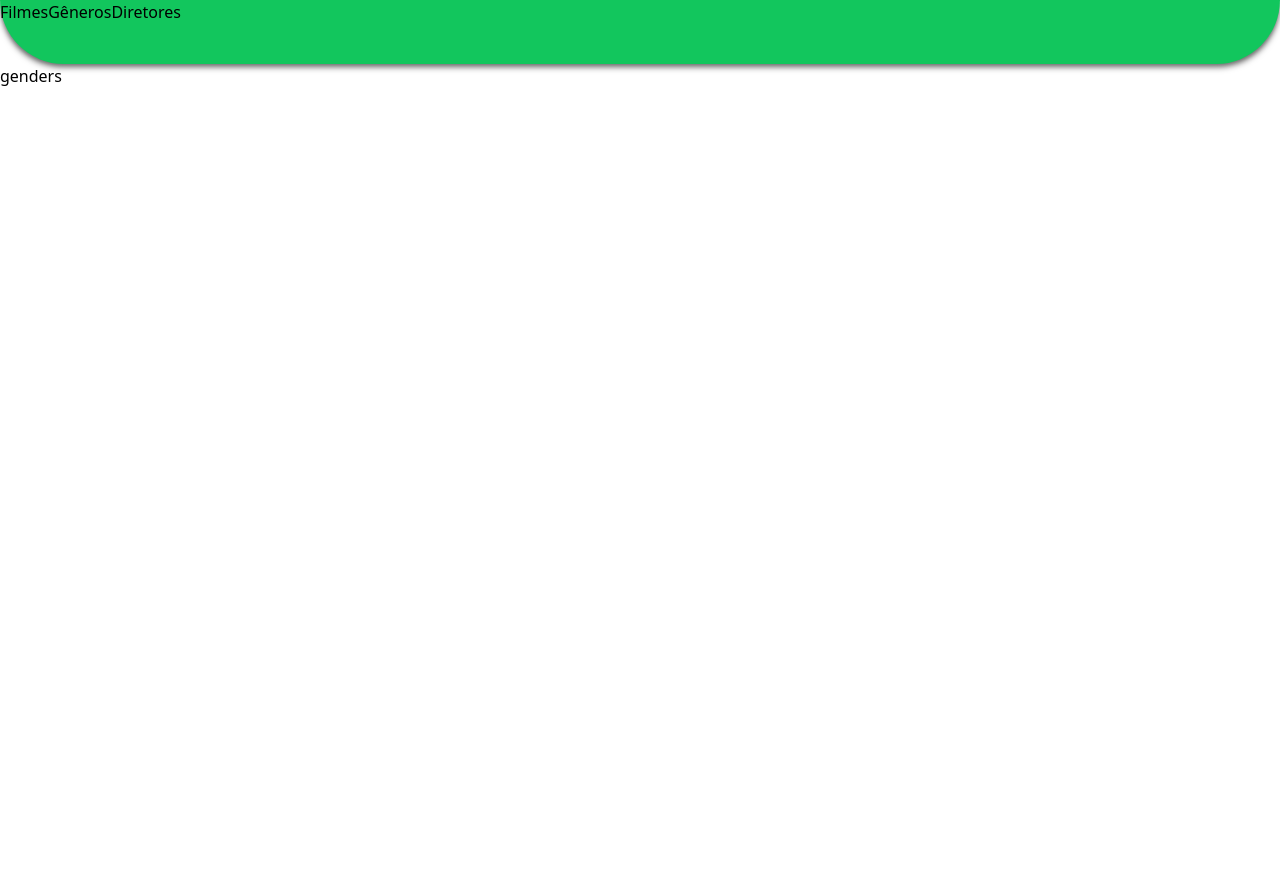
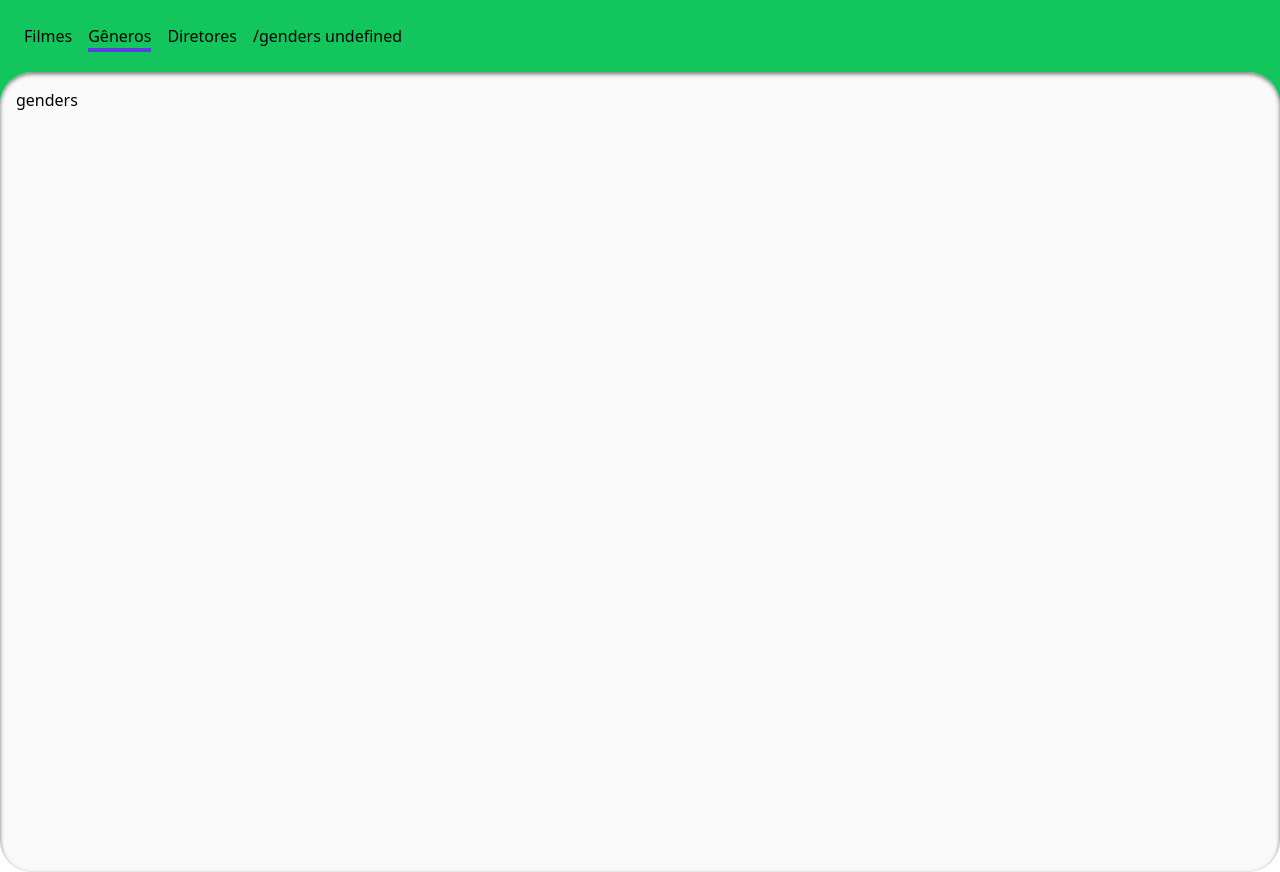
Before and after one commit to NLav/MoviesTracker, a React (Vite) app: page /genders in a window 1280 px wide. Before the commit the page ends 800 px from the top, so only its background shows below. Built offline with nearby package versions, Linux system fonts and the light colour scheme.

Commit message:
feat: partially finish Menu component

```diff
--- a/eslint.config.js
+++ b/eslint.config.js
@@ -52,6 +52,7 @@ export default tseslint.config([
           },
         },
       ],
+      "unicorn/no-keyword-prefix": "off",
     },
   },
 ]);
--- a/package.json
+++ b/package.json
@@ -11,6 +11,7 @@
   },
   "dependencies": {
     "@tailwindcss/vite": "^4.1.11",
+    "classnames": "^2.5.1",
     "react": "^19.1.0",
     "react-dom": "^19.1.0",
     "react-router-dom": "^7.7.1",
--- a/src/presentation/components/Menu.tsx
+++ b/src/presentation/components/Menu.tsx
@@ -1,21 +1,76 @@
-import { useNavigate } from "react-router-dom";
+import {
+  type CSSProperties,
+  useCallback,
+  useEffect,
+  useRef,
+  useState,
+} from "react";
+import { Link, useLocation } from "react-router-dom";
 
-import type { IMenuOption } from "./IMenu";
+import type { IMenuOption } from "@/shared/types";
 
 type MenuProperties = {
   options: IMenuOption[];
 };
 
 function Menu({ options }: MenuProperties) {
-  const navigate = useNavigate();
+  const [activeLinkIndicatorStyle, setActiveLinkIndicatorStyle] =
+    useState<CSSProperties>({});
+  const [currentHoverLink, setCurrentHoverLink] = useState<
+    string | undefined
+  >();
+
+  const activeLinkReference = useRef<HTMLAnchorElement | null>(null);
+  const location = useLocation();
+
+  const currentPathname = location.pathname;
+
+  const getLinkReference = useCallback(
+    (link: string) => {
+      if (currentPathname === link || currentHoverLink === link) {
+        return activeLinkReference;
+      }
+
+      return;
+    },
+    [currentHoverLink, currentPathname]
+  );
+
+  useEffect(() => {
+    const currentActiveLink = activeLinkReference.current;
+    if (!currentActiveLink) return;
+
+    const activeLinkRects = currentActiveLink.getClientRects()[0];
+
+    console.log(activeLinkRects);
+
+    setActiveLinkIndicatorStyle({
+      top: activeLinkRects.bottom,
+      left: activeLinkRects.left,
+      width: activeLinkRects.width,
+    });
+  }, [currentPathname, currentHoverLink]);
 
   return (
-    <div className="bg-primary-500 h-16 rounded-b-full shadow-md shadow-neutral-500">
-      {options.map((option) => (
-        <button key={option.label} onClick={() => navigate(option.link)}>
-          {option.label}
-        </button>
-      ))}
+    <div className="flex gap-4 p-6">
+      <div
+        className="bg-secondary-500 pointer-events-none fixed h-1 transition-all"
+        style={activeLinkIndicatorStyle}
+      ></div>
+      {options.map((option) => {
+        return (
+          <Link
+            key={option.label}
+            ref={getLinkReference(option.link)}
+            to={option.link}
+            onMouseEnter={() => setCurrentHoverLink(option.link)}
+            onMouseLeave={() => setCurrentHoverLink(undefined)}
+          >
+            {option.label}
+          </Link>
+        );
+      })}
+      {String(currentPathname)} {String(currentHoverLink)}
     </div>
   );
 }
--- a/src/presentation/layouts/MainLayout.tsx
+++ b/src/presentation/layouts/MainLayout.tsx
@@ -4,7 +4,7 @@ import { Menu } from "@/presentation/components";
 
 function MainLayout() {
   return (
-    <div className="h-screen w-screen">
+    <div className="bg-primary-500 h-screen w-screen">
       <Menu
         options={[
           {
@@ -22,7 +22,7 @@ function MainLayout() {
         ]}
       />
 
-      <span>
+      <span className="flex h-full rounded-4xl bg-neutral-50 p-4 shadow-inner shadow-neutral-500">
         <Outlet />
       </span>
     </div>
--- /dev/null
+++ b/src/shared/types/index.ts
@@ -0,0 +1 @@
+export * from "./IMenu";
```
Also changed, not shown: src/shared/types/IMenu.ts (renamed from src/presentation/components/IMenu.ts), 1 other file (tests, documents, lock files or other folders).
